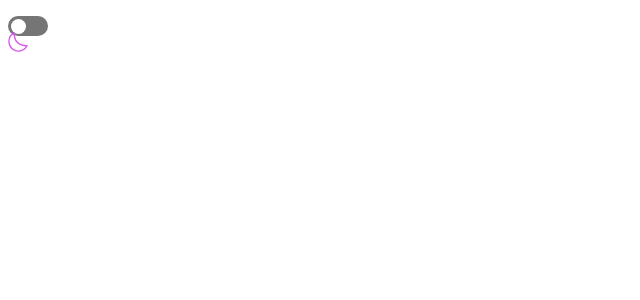
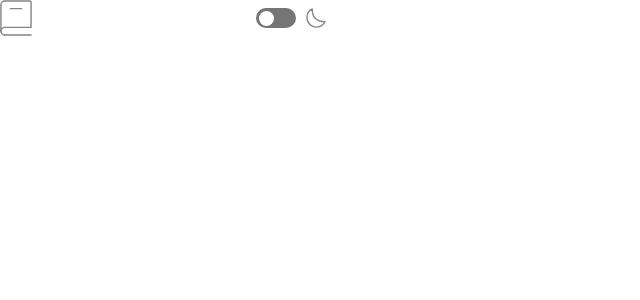
Before and after one commit to ElieB77/dictionary-app, a Next.js app in the folder dictionary-app/: page / in a window 1280 px wide. Shown: the top 300 px of the page, without its empty margins (0-640 px from the left). Built offline with nearby package versions, Linux system fonts and the light colour scheme.

Commit message:
Add Header component.

```diff
--- a/dictionary-app/src/app/(routes)/layout.tsx
+++ b/dictionary-app/src/app/(routes)/layout.tsx
@@ -1,5 +1,6 @@
 import type { Metadata } from "next";
 import { Inter } from "next/font/google";
+import "@/app/_styles/main.scss";
 
 const inter = Inter({ subsets: ["latin"] });
 
--- a/dictionary-app/src/app/(routes)/page.tsx
+++ b/dictionary-app/src/app/(routes)/page.tsx
@@ -1,18 +1,10 @@
-import { ThemeLogo } from "../_components/atoms/ThemeLogo";
-import { ThemeSwitch } from "../_components/atoms/ThemeSwitch";
+import { Header } from "../_components/organisms/Header";
 
 export default function Home() {
   return (
     <main>
       <div>
-        <ThemeSwitch />
-        <ThemeLogo
-          src={"/images/icon-moon.svg"}
-          alt={"Moon Logo"}
-          width={20}
-          height={20}
-          dark={true}
-        />
+        <Header />
       </div>
     </main>
   );
--- /dev/null
+++ b/dictionary-app/src/app/_components/atoms/HeaderLogo/index.tsx
@@ -0,0 +1,23 @@
+import Link from "next/link";
+import Image from "next/image";
+
+interface HeaderLogoProps {
+  to: string;
+  src: string;
+  alt: string;
+  width: number;
+  height: number;
+}
+
+export const HeaderLogo = (props: HeaderLogoProps): JSX.Element => {
+  return (
+    <Link href={props.to}>
+      <Image
+        src={props.src}
+        alt={props.alt}
+        width={props.width}
+        height={props.height}
+      />
+    </Link>
+  );
+};
--- /dev/null
+++ b/dictionary-app/src/app/_components/organisms/Header/index.tsx
@@ -0,0 +1,28 @@
+import { HeaderLogo } from "../../atoms/HeaderLogo";
+import { ThemeLogo } from "../../atoms/ThemeLogo";
+import { ThemeSwitch } from "../../atoms/ThemeSwitch";
+import "@/app/_styles/components/organisms/_header.scss";
+
+export const Header = (): JSX.Element => {
+  return (
+    <div className="__header">
+      <HeaderLogo
+        to={"/"}
+        src={"/images/logo.svg"}
+        alt={"Header Logo"}
+        width={32}
+        height={36}
+      />
+      <div className="__header_theme">
+        <ThemeSwitch />
+        <ThemeLogo
+          src={"/images/icon-moon.svg"}
+          alt={"Moon logo"}
+          width={20}
+          height={20}
+          dark={false}
+        />
+      </div>
+    </div>
+  );
+};
--- /dev/null
+++ b/dictionary-app/src/app/_styles/base/_index.scss
@@ -0,0 +1 @@
+@forward "reset";
--- /dev/null
+++ b/dictionary-app/src/app/_styles/base/_reset.scss
@@ -0,0 +1,9 @@
+* {
+  margin: 0;
+}
+
+*,
+*::before,
+*::after {
+  box-sizing: border-box;
+}
--- a/dictionary-app/src/app/_styles/components/atoms/_theme-switch.scss
+++ b/dictionary-app/src/app/_styles/components/atoms/_theme-switch.scss
@@ -6,7 +6,7 @@
     width: 40px;
     display: inline-block;
     text-align: left;
-    top: 8px;
+    top: 0;
 
     &_checkbox {
       display: none;
@@ -30,6 +30,11 @@
       cursor: pointer;
       border: 0 solid $input-color;
       border-radius: 20px;
+      transition: transform 0.3s ease;
+
+      &:hover {
+        transform: scale(1.05);
+      }
 
       &_inner {
         display: block;
--- /dev/null
+++ b/dictionary-app/src/app/_styles/components/organisms/_header.scss
@@ -0,0 +1,13 @@
+.__header {
+  display: flex;
+  align-items: center;
+  justify-content: space-between;
+  width: 326px;
+
+  &_theme {
+    display: flex;
+    align-items: center;
+    justify-content: center;
+    gap: 10px;
+  }
+}
--- a/dictionary-app/src/app/_styles/main.scss
+++ b/dictionary-app/src/app/_styles/main.scss
@@ -0,0 +1 @@
+@use "base";
```
